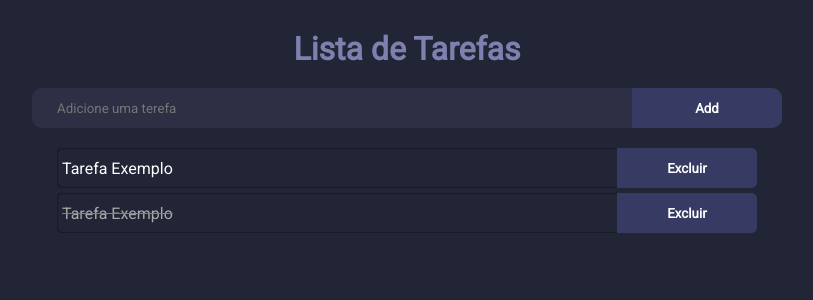
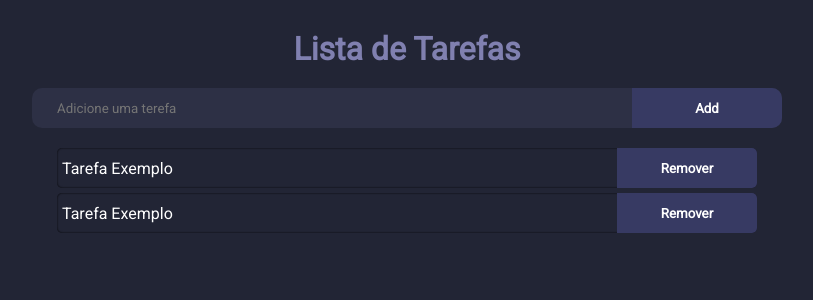
Before and after one commit to AlexSimao/projeto-tarefas, a React (Vite) app: page / in a window 1280 px wide. Shown: the top 300 px of the page, without its empty margins (233-1046 px from the left). Built offline with nearby package versions, Linux system fonts and the light colour scheme.

Commit message:
Criando componente Item.jsx

```diff
--- a/src/App.jsx
+++ b/src/App.jsx
@@ -1,15 +1,15 @@
 import { useState } from "react";
 import "./App.css";
+import Item from "./componentes/Item";
 
 function App() {
   const [inputText, setInputText] = useState("");
-  const lista_de_tarefas = []
+  const lista_de_tarefas = [];
 
   function btnAdd() {
-    if (lista_de_tarefas == []) {
-      return
+    if (inputText == "") {
+      return;
     }
-
   }
 
   return (
@@ -29,14 +29,8 @@ function App() {
       </form>
 
       <div className="lista">
-        <div className="item">
-          <span>Tarefa Exemplo</span>
-          <button>Excluir</button>
-        </div>
-        <div className="item completo">
-          <span>Tarefa Exemplo</span>
-          <button>Excluir</button>
-        </div>
+        <Item />
+        <Item />
       </div>
     </div>
   );
--- /dev/null
+++ b/src/componentes/Item.jsx
@@ -0,0 +1,10 @@
+function Item(props) {
+  return (
+    <div className="item">
+      <span>Tarefa Exemplo</span>
+      <button onClick={() => btnRemover()}>Remover</button>
+    </div>
+  );
+}
+
+export default Item;
```
